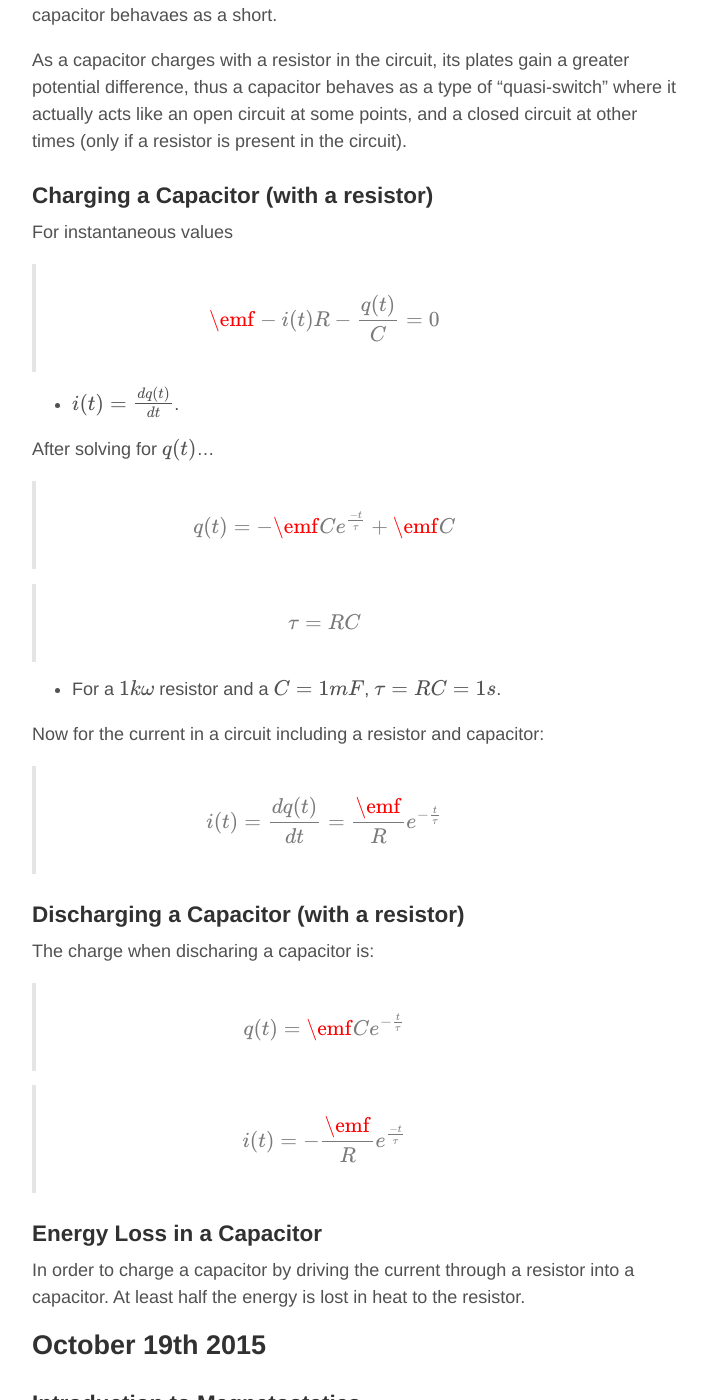
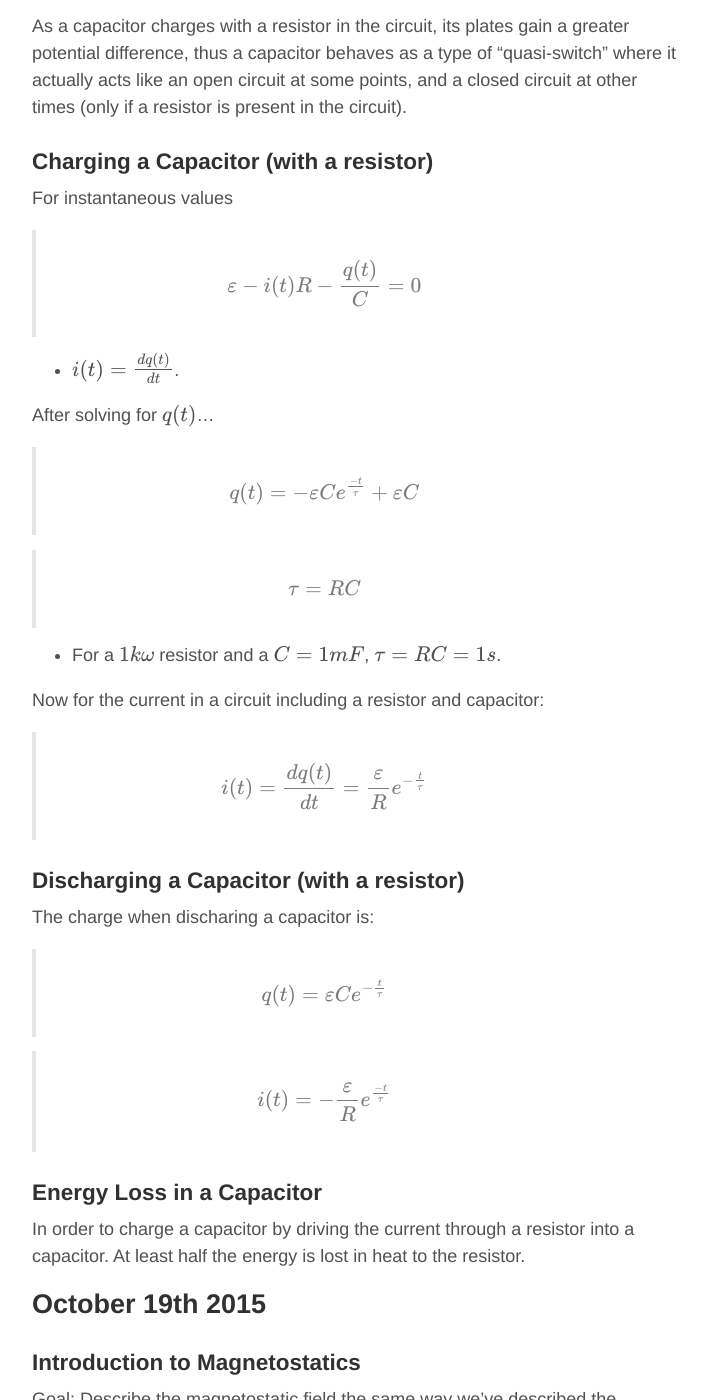
Before and after one commit to ZacBlanco/zacblanco.github.io, a Jekyll site: the page built from _posts/2015-9-03-physics-227-guide.md, in a window 1280 px wide and 1400 px high, scrolled down 22295 px. Shown: the whole window, without its empty margins (284-991 px from the left). Built offline with Jekyll 4.4.1, drawn with Linux system fonts in a browser that asks for light colours; formulas are drawn with MathJax 3; comment, search, counter and statistics services are not loaded; some of the changed text lies outside the part shown.

Commit message:
typo fixes + EMF

```diff
--- a/_posts/2015-9-03-physics-227-guide.md
+++ b/_posts/2015-9-03-physics-227-guide.md
@@ -611,19 +611,19 @@ _Ficticious_ field $$\vec{E_{NC}}$$ inside the battery: a source of additional f
 
 ### The Electromotive Force (EMF)
 
-$$ EMF = \int^+_- \vec{E_{NC}} \cdot d\vec{l} $$
+$$ \varepsilon = \int^+_- \vec{E_{NC}} \cdot d\vec{l} $$
 
 Units for EMF = volts.
 
-In an ideal battery, $$ EMF = V = IR $$, where $$R$$ is the net resistance of the circuit.
+In an ideal battery, $$ \varepsilon = V = IR $$, where $$R$$ is the net resistance of the circuit.
 
 ### A Non-Ideal Battery
 
 $$r$$ is the internal resistance of the battery. The output voltage is
 
-$$ I = \frac{\EMF}{r + R} $$
+$$ I = \frac{\varepsilon}{r + R} $$
 
-$$ V = \EMF - Ir = \EMF\frac{R}{r + R} $$
+$$ V = \varepsilon - Ir = \varepsilon\frac{R}{r + R} $$
 
 ### Battery Discharge
 
@@ -690,13 +690,13 @@ As a capacitor charges with a resistor in the circuit, its plates gain a greater
 
 For instantaneous values
 
-> $$ \emf - i(t)R - \frac{q(t)}{C} = 0 $$
+> $$ \varepsilon - i(t)R - \frac{q(t)}{C} = 0 $$
 
 - $$i(t) = \frac{dq(t)}{dt} $$.
 
 After solving for $$q(t)$$...
 
-> $$q(t) = -\emf Ce^{\frac{-t}{\tau}} + \emf C $$
+> $$q(t) = -\varepsilon Ce^{\frac{-t}{\tau}} + \varepsilon C $$
 
 > $$\tau = RC$$
 
@@ -704,15 +704,15 @@ After solving for $$q(t)$$...
 
 Now for the current in a circuit including a resistor and capacitor:
 
-> $$ i(t) = \frac{dq(t)}{dt} = \frac{\emf}{R}e^{-\frac{t}{\tau}} $$
+> $$ i(t) = \frac{dq(t)}{dt} = \frac{\varepsilon}{R}e^{-\frac{t}{\tau}} $$
 
 ### Discharging a Capacitor (with a resistor)
 
 The charge when discharing a capacitor is:
 
-> $$ q(t) = \emf C e^{-\frac{t}{\tau}} $$
+> $$ q(t) = \varepsilon C e^{-\frac{t}{\tau}} $$
 
-> $$ i(t) = -\frac{\emf}{R}e^{\frac{-t}{\tau}} $$
+> $$ i(t) = -\frac{\varepsilon}{R}e^{\frac{-t}{\tau}} $$
 
 ### Energy Loss in a Capacitor
 
```
Also changed, not shown: other parts of _posts/2015-9-03-physics-227-guide.md (+3 -3 lines), 1 other file.
